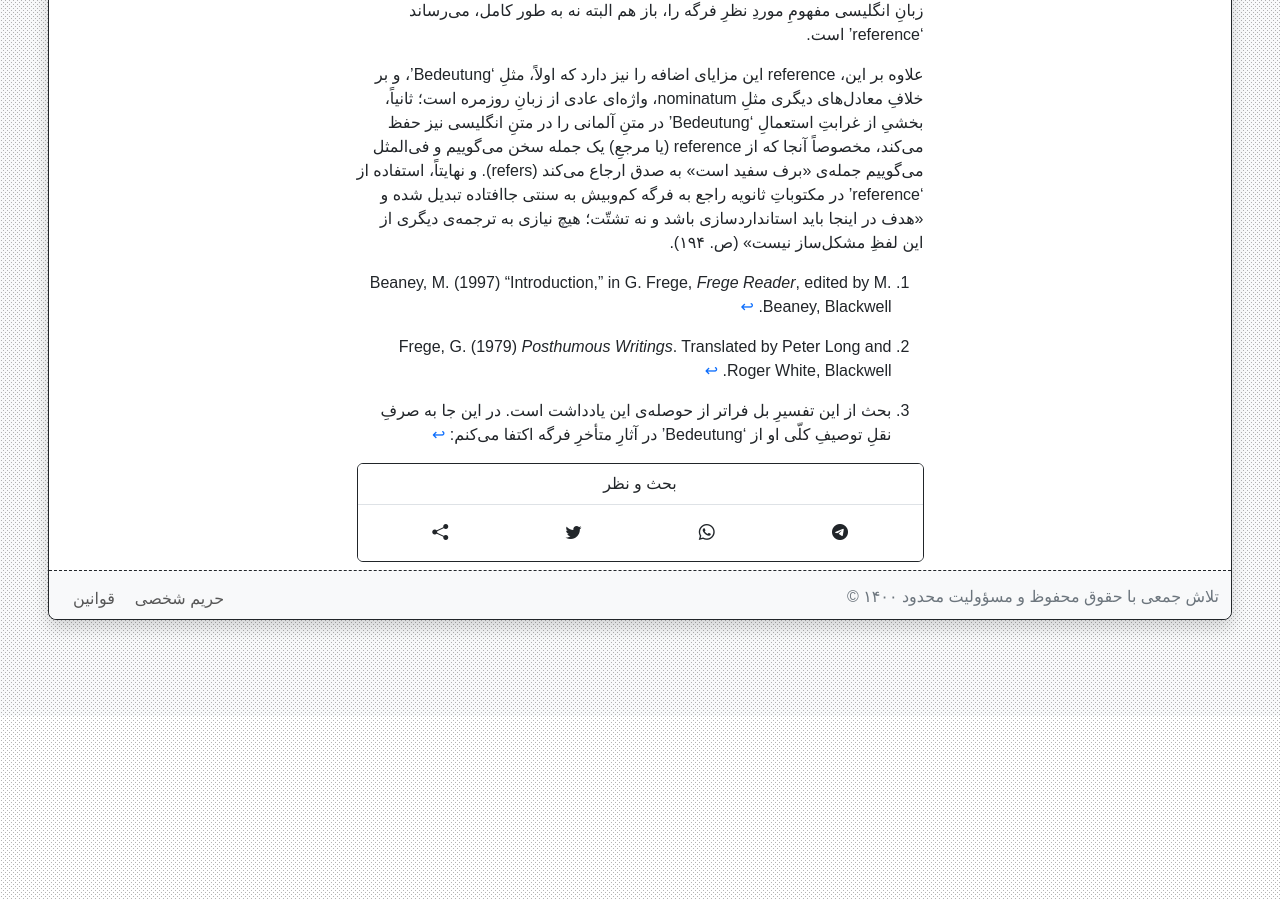
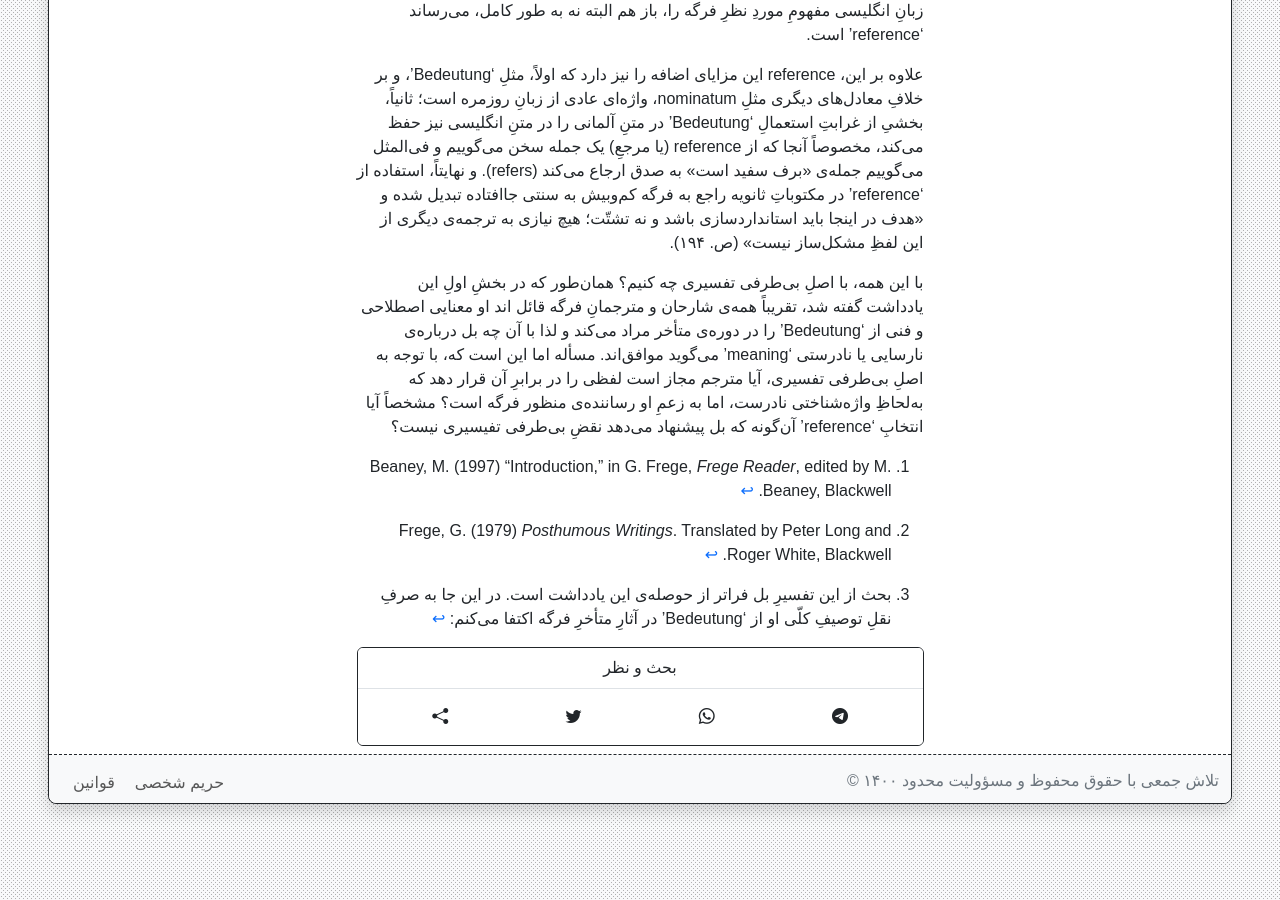
Before and after one commit to phicudemy/phicudemy.github.io, a Jekyll site: the page built from _posts/2024-07-16-fregebedeutung۲.md, in a window 1280 px wide and 900 px high, scrolled down 1603 px. Built offline with Jekyll 4.4.1, drawn with Linux system fonts in a browser that asks for light colours; comment, search, counter and statistics services are not loaded; a style sheet for code colours, icons or effects is not loaded; before the commit the page ends 2319 px from its top, so only the background shows below that.

Commit message:
TinaCMS content update

```diff
--- a/_posts/2024-07-16-fregebedeutung۲.md
+++ b/_posts/2024-07-16-fregebedeutung۲.md
@@ -21,6 +21,8 @@ contents: _contents/article.md
 
 علاوه بر این، reference این مزایای اضافه را نیز دارد که اولاً، مثلِ ‘Bedeutung’، و بر خلافِ معادل‌های دیگری مثلِ nominatum، واژه‌ای عادی از زبانِ روزمره است؛ ثانیاً، بخشیِ از غرابتِ استعمالِ ‘Bedeutung’ در متنِ آلمانی را در متنِ انگلیسی نیز حفظ می‌کند، مخصوصاً آنجا که از reference (یا مرجعِ) یک جمله سخن می‌گوییم و فی‌المثل می‌گوییم جمله‌ی «برف سفید است» به صدق ارجاع می‌کند (refers). و نهایتاً، استفاده از ‘reference’ در مکتوباتِ ثانویه راجع به فرگه کم‌وبیش به سنتی جاافتاده تبدیل شده و «هدف در اینجا باید استانداردسازی باشد و نه تشتّت؛ هیچ نیازی به ترجمه‌ی دیگری از این لفظِ مشکل‌ساز نیست» (ص. ۱۹۴).
 
+با این همه، با اصلِ بی‌طرفی تفسیری چه کنیم؟ همان‌طور که در بخشِ اولِ این یادداشت گفته شد، تقریباً همه‌ی شارحان و مترجمانِ فرگه قائل اند او معنایی اصطلاحی و فنی از ‘Bedeutung’ را در دوره‌ی متأخر مراد می‌کند و لذا با آن چه بل درباره‌ی نارسایی یا نادرستی ‘meaning’ می‌گوید موافق‌اند. مسأله اما این است که، با توجه به اصلِ بی‌طرفی تفسیری، آیا مترجم مجاز است لفظی را در برابرِ آن قرار دهد که به‌لحاظِ واژه‌شناختی نادرست، اما به زعمِ او رساننده‌ی منظور فرگه است؟ مشخصاً آیا انتخابِ ‘reference’ آن‌گونه که بل پیشنهاد می‌دهد نقضِ بی‌طرفی تفیسیری نیست؟
+
 
 
 
```
